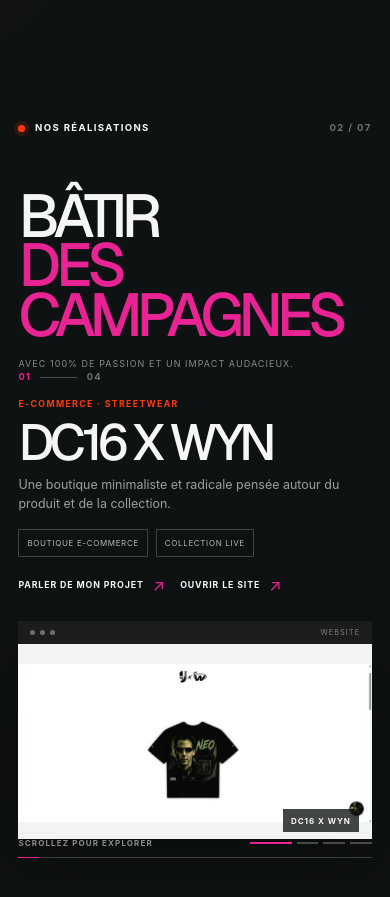
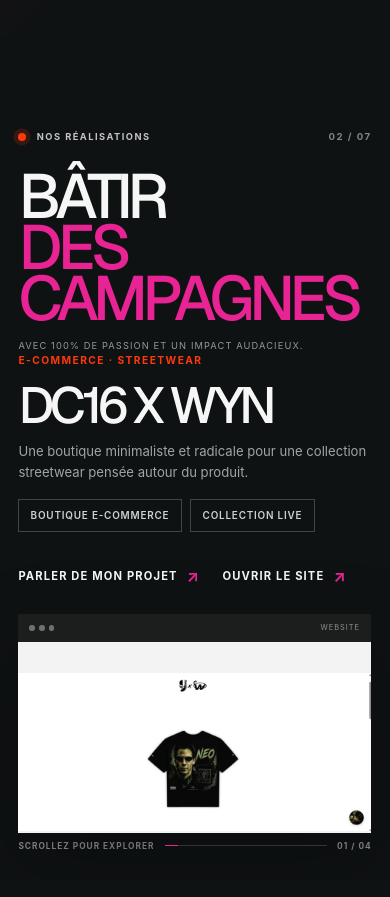
Before and after one commit to Maleklabbaci/WEBSITE-iVISION, a React (Vite) app: page / in a window 390 px wide. Shown: the part 1640-2537 px from the top of the page. Built offline with nearby package versions, Linux system fonts and the light colour scheme.

Commit message:
revert: remove latest scroll redesign

```diff
--- a/components/PortfolioGallery.tsx
+++ b/components/PortfolioGallery.tsx
@@ -2,124 +2,68 @@ import React, { useEffect, useRef, useState } from 'react';
 import { trackEvent } from '../lib/analytics';
 import type { Language } from '../lib/translations';
 
-interface Project {
-  id: number;
-  name: string;
-  sector: string;
-  summary: string;
-  results: string[];
-  media: string;
-  website: string;
-}
-
+interface Project { id: number; name: string; sector: string; summary: string; results: string[]; media: string; website: string }
 const projects: Project[] = [
-  { id: 1, name: 'DC16 X WYN', sector: 'E-commerce · streetwear', summary: 'Une boutique minimaliste et radicale pensée autour du produit et de la collection.', results: ['Boutique e-commerce', 'Collection live'], media: '/images/project-dc16.webp', website: 'https://dc16.shop/' },
-  { id: 2, name: 'MoveSmart', sector: 'Immobilier · Dubai', summary: 'Une expérience premium pour présenter les opportunités, la résidence et la création d’entreprise aux Émirats.', results: ['Hero immersif', 'Parcours conseil'], media: '/images/project-movesmart.webp', website: 'https://movesmart-ecru.vercel.app/' },
-  { id: 3, name: 'Fidali', sector: 'SaaS · fidélité digitale', summary: 'Un produit SaaS clair qui transforme les cartes papier en programme de fidélité digital.', results: ['Produit SaaS', 'Onboarding digital'], media: '/images/project-fidali.webp', website: 'https://fidali.vercel.app/' },
-  { id: 4, name: 'White Aura', sector: 'Cosmétiques · e-commerce', summary: 'Une boutique beauté immersive qui met en scène la nature, les produits et l’histoire de la marque.', results: ['Boutique premium', '58 wilayas livrées'], media: '/images/project-white-aura.webp', website: 'https://white-aura.vercel.app/' },
+  { id: 1, name: 'DC16 X WYN', sector: 'E-commerce · streetwear', summary: 'Une boutique minimaliste et radicale pour une collection streetwear pensée autour du produit.', results: ['Boutique e-commerce', 'Collection live'], media: '/images/project-dc16.webp', website: 'https://dc16.shop/' },
+  { id: 2, name: 'MoveSmart', sector: 'Immobilier · Dubai', summary: 'Une expérience premium pour présenter les opportunités immobilières, la création d’entreprise et la résidence aux Émirats.', results: ['Hero immersif', 'Parcours conseil'], media: '/images/project-movesmart.webp', website: 'https://movesmart-ecru.vercel.app/' },
+  { id: 3, name: 'Fidali', sector: 'SaaS · fidélité digitale', summary: 'Un produit SaaS clair qui transforme les cartes papier en programme de fidélité digital pour les commerçants algériens.', results: ['Produit SaaS', 'Onboarding digital'], media: '/images/project-fidali.webp', website: 'https://fidali.vercel.app/' },
+  { id: 4, name: 'White Aura', sector: 'Cosmétiques · e-commerce', summary: 'Une boutique beauté immersive qui met en scène la nature, les produits et l’histoire de la marque.', results: ['Boutique premium', '58 wilayas livrées'], media: '/images/project-white-aura.webp', website: 'https://white-aura.vercel.app/' }
 ];
-
 const copy = {
-  fr: { label: 'NOS RÉALISATIONS', kicker: 'SCROLL STORY / 04 PROJETS', building: 'BÂTIR', words: ['DES CAMPAGNES', 'DES MARQUES', 'DU CONTENU', 'DES SITES'], ending: 'AVEC 100% DE PASSION ET UN IMPACT AUDACIEUX.', view: 'Ouvrir le site', quote: 'Parler de mon projet', scrollHint: 'SCROLLEZ POUR EXPLORER', website: 'WEBSITE' },
-  en: { label: 'OUR WORK', kicker: 'SCROLL STORY / 04 PROJECTS', building: 'BUILDING', words: ['CAMPAIGNS', 'BRANDS', 'CONTENT', 'WEBSITES'], ending: 'WITH 100% PASSION & BOLD IMPACT.', view: 'Open the site', quote: 'Talk about my project', scrollHint: 'SCROLL TO EXPLORE', website: 'WEBSITE' },
-  ar: { label: 'أعمالنا', kicker: 'قصة التمرير / ٠٤ مشاريع', building: 'نبني', words: ['حملات', 'علامات', 'محتوى', 'مواقع'], ending: 'بشغف وتأثير جريء.', view: 'فتح الموقع', quote: 'تحدث عن مشروعي', scrollHint: 'مرر للاستكشاف', website: 'WEBSITE' },
+  fr: { label: 'NOS RÉALISATIONS', building: 'BÂTIR', words: ['DES CAMPAGNES', 'DES MARQUES', 'DU CONTENU', 'DES SITES'], ending: 'AVEC 100% DE PASSION ET UN IMPACT AUDACIEUX.', view: 'Ouvrir le site', quote: 'Parler de mon projet', scrollHint: 'SCROLLEZ POUR EXPLORER' },
+  en: { label: 'OUR WORK', building: 'BUILDING', words: ['CAMPAIGNS', 'BRANDS', 'CONTENT', 'WEBSITES'], ending: 'WITH 100% PASSION & BOLD IMPACT.', view: 'Open the site', quote: 'Talk about my project', scrollHint: 'SCROLL TO EXPLORE' },
+  ar: { label: 'أعمالنا', building: 'نبني', words: ['حملات', 'علامات', 'محتوى', 'مواقع'], ending: 'بشغف وتأثير جريء.', view: 'فتح الموقع', quote: 'تحدث عن مشروعي', scrollHint: 'مرر للاستكشاف' }
 };
 
-interface PortfolioGalleryProps {
-  language: Language;
-  onQuoteClick: () => void;
-}
-
+interface PortfolioGalleryProps { language: Language; onQuoteClick: () => void }
 const PortfolioGallery: React.FC<PortfolioGalleryProps> = ({ language, onQuoteClick }) => {
   const t = copy[language];
-  const sectionRef = useRef<HTMLElement>(null);
+  const ref = useRef<HTMLElement>(null);
+  const [visible, setVisible] = useState(false);
   const [progress, setProgress] = useState(0);
   const activeIndex = Math.min(projects.length - 1, Math.floor(progress * projects.length));
   const selected = projects[activeIndex];
 
   useEffect(() => {
-    projects.forEach(({ media }) => {
-      const image = new Image();
-      image.decoding = 'async';
-      image.src = media;
-    });
+    projects.forEach((project) => { const image = new Image(); image.src = project.media; });
   }, []);
-
   useEffect(() => {
+    const observer = new IntersectionObserver(([entry]) => setVisible(entry.isIntersecting), { threshold: .08 });
+    if (ref.current) observer.observe(ref.current);
+    return () => observer.disconnect();
+  }, []);
+  useEffect(() => {
+    if (!visible) return;
     let frame = 0;
-    const updateProgress = () => {
-      if (!sectionRef.current) return;
-      const rect = sectionRef.current.getBoundingClientRect();
-      const distance = Math.max(sectionRef.current.offsetHeight - window.innerHeight, 1);
-      setProgress(Math.min(0.9999, Math.max(0, -rect.top / distance)));
+    const update = () => {
+      if (!ref.current) return;
+      const rect = ref.current.getBoundingClientRect();
+      const scrollable = Math.max(ref.current.offsetHeight - window.innerHeight, 1);
+      const next = Math.min(0.9999, Math.max(0, -rect.top / scrollable));
+      setProgress(next);
       frame = 0;
     };
-    const onScroll = () => {
-      if (!frame) frame = window.requestAnimationFrame(updateProgress);
-    };
-    updateProgress();
+    const onScroll = () => { if (!frame) frame = window.requestAnimationFrame(update); };
+    update();
     window.addEventListener('scroll', onScroll, { passive: true });
     window.addEventListener('resize', onScroll);
-    return () => {
-      window.removeEventListener('scroll', onScroll);
-      window.removeEventListener('resize', onScroll);
-      if (frame) window.cancelAnimationFrame(frame);
-    };
-  }, []);
-
-  useEffect(() => {
-    trackEvent('view_case_study', { case_name: selected.name });
-  }, [selected.name]);
+    return () => { window.removeEventListener('scroll', onScroll); window.removeEventListener('resize', onScroll); if (frame) window.cancelAnimationFrame(frame); };
+  }, [visible]);
+  useEffect(() => { trackEvent('view_case_study', { case_name: selected.name }); }, [selected.name]);
 
   return (
-    <section ref={sectionRef} id="etudes-de-cas" className="iv-work-scroll" aria-label={t.label}>
-      <div className="iv-work-sticky">
-        <div className="iv-work-topline">
-          <span className="iv-work-status"><i aria-hidden="true" />{t.label}</span>
-          <span className="iv-work-kicker">{t.kicker}</span>
-          <span className="iv-work-section-number">02 / 07</span>
+    <section ref={ref} id="etudes-de-cas" className={`pipam-work-scroll ${visible ? 'is-visible' : ''}`}>
+      <div className="pipam-work-sticky">
+        <div className="pipam-section-meta"><span className="pipam-pulse" />{t.label}<span className="pipam-section-number">02 / 07</span></div>
+        <div className="pipam-work-scroll-head"><h2><span>{t.building}</span><span className="pipam-changing-word" key={selected.id}>{t.words[activeIndex]}</span></h2><p>{t.ending}</p></div>
+        <div className="pipam-work-scroll-stage">
+          <div className="pipam-work-scroll-copy"><span>{selected.sector}</span><h3 key={selected.id}>{selected.name}</h3><p>{selected.summary}</p><div className="pipam-work-results">{selected.results.map((result) => <strong key={result}>{result}</strong>)}</div><div className="pipam-project-actions"><button type="button" className="pipam-text-link" onClick={onQuoteClick}><span>{t.quote}</span><span aria-hidden="true">↗</span></button><a className="pipam-text-link" href={selected.website} target="_blank" rel="noopener noreferrer"><span>{t.view}</span><span aria-hidden="true">↗</span></a></div></div>
+          <a className="pipam-website-frame" key={selected.id} href={selected.website} target="_blank" rel="noopener noreferrer" aria-label={`${selected.name} — ouvrir le site`}><div className="pipam-website-frame-bar"><span /><span /><span /><small>WEBSITE</small></div><img src={selected.media} alt={`${selected.name} — aperçu du site`} loading="lazy" decoding="async" /></a>
         </div>
-
-        <div className="iv-work-heading">
-          <h2>
-            <span>{t.building}</span>
-            <span key={selected.id} className="iv-work-changing-word">{t.words[activeIndex]}</span>
-          </h2>
-          <p>{t.ending}</p>
-        </div>
-
-        <div className="iv-work-stage">
-          <div className="iv-work-copy" key={selected.id}>
-            <div className="iv-work-project-index"><span>0{selected.id}</span><b /> <span>0{projects.length}</span></div>
-            <span className="iv-work-sector">{selected.sector}</span>
-            <h3>{selected.name}</h3>
-            <p>{selected.summary}</p>
-            <div className="iv-work-results" aria-label="Résultats du projet">
-              {selected.results.map((result) => <span key={result}>{result}</span>)}
-            </div>
-            <div className="iv-work-actions">
-              <button type="button" onClick={onQuoteClick} className="iv-work-link"><span>{t.quote}</span><b aria-hidden="true">↗</b></button>
-              <a href={selected.website} target="_blank" rel="noopener noreferrer" className="iv-work-link"><span>{t.view}</span><b aria-hidden="true">↗</b></a>
-            </div>
-          </div>
-
-          <a href={selected.website} target="_blank" rel="noopener noreferrer" className="iv-work-frame" aria-label={`${selected.name} — ${t.view}`}>
-            <div className="iv-work-frame-bar"><span /><span /><span /><small>{t.website}</small></div>
-            <div className="iv-work-frame-image">
-              <img key={selected.id} src={selected.media} alt={`${selected.name} — aperçu du site`} decoding="async" />
-              <span className="iv-work-frame-caption">{selected.name}</span>
-            </div>
-          </a>
-        </div>
-
-        <div className="iv-work-bottomline">
-          <span>{t.scrollHint}</span>
-          <div className="iv-work-progress" aria-hidden="true"><i style={{ transform: `scaleX(${Math.max(0.06, progress)})` }} /></div>
-          <div className="iv-work-dots" aria-hidden="true">{projects.map((project) => <i key={project.id} className={selected.id === project.id ? 'is-active' : ''} />)}</div>
-        </div>
+        <div className="pipam-work-scroll-footer"><span>{t.scrollHint}</span><div className="pipam-scroll-progress"><i style={{ transform: `scaleX(${Math.max(.08, progress)})` }} /></div><span>0{activeIndex + 1} / 0{projects.length}</span></div>
       </div>
+      <div className="pipam-work-scroll-steps" aria-label="Projets iVISION">{projects.map((project) => <div key={project.id} className={`pipam-work-step ${selected.id === project.id ? 'is-active' : ''}`} aria-label={project.name} />)}</div>
     </section>
   );
 };
-
 export default PortfolioGallery;
--- a/index.html
+++ b/index.html
@@ -1291,80 +1291,6 @@
         .pipam-work-scroll-stage { margin: 0 !important; }
         .pipam-website-frame { max-height: 26vh !important; }
       }
-      /* ===== IVISION SCROLL STORYTELLING ===== */
-      .iv-work-scroll { position: relative; height: 430vh; background: #0f1213; color: #f6f6f6; }
-      .iv-work-sticky { position: sticky; top: 0; z-index: 2; display: grid; grid-template-rows: auto auto minmax(0, 1fr) auto; box-sizing: border-box; height: 100svh; min-height: 680px; padding: clamp(5rem, 7vw, 7.4rem) 4.8vw 2rem; overflow: hidden; }
-      .iv-work-topline, .iv-work-bottomline { display: grid; align-items: center; gap: 1rem; color: rgba(246,246,246,.54); font-size: .6rem; font-weight: 700; letter-spacing: .14em; line-height: 1; text-transform: uppercase; }
-      .iv-work-topline { grid-template-columns: auto 1fr auto; }
-      .iv-work-status { display: inline-flex; align-items: center; gap: .62rem; color: #f6f6f6; }
-      .iv-work-status i { display: block; width: .42rem; height: .42rem; border-radius: 50%; background: #ff390c; box-shadow: 0 0 0 .25rem rgba(255,57,12,.14); }
-      .iv-work-kicker { justify-self: center; color: rgba(246,246,246,.36); }
-      .iv-work-section-number { color: rgba(246,246,246,.42); }
-      .iv-work-heading { width: min(100%, 82rem); margin: clamp(3rem, 7vh, 6rem) auto 0; }
-      .iv-work-heading h2 { margin: 0; color: #f6f6f6; font-family: 'Geist', 'Open Sans', sans-serif; font-size: clamp(4rem, 9.4vw, 10.8rem); font-weight: 500; letter-spacing: -.09em; line-height: .8; }
-      .iv-work-heading h2 span { display: block; }
-      .iv-work-changing-word { color: #e82393; animation: iv-work-word-in .55s cubic-bezier(.23,1,.32,1) both; }
-      .iv-work-heading p { max-width: 28rem; margin: 1.6rem 0 0; color: rgba(246,246,246,.52); font-size: .68rem; letter-spacing: .12em; line-height: 1.5; text-transform: uppercase; }
-      .iv-work-stage { display: grid; grid-template-columns: minmax(0, .78fr) minmax(22rem, 1fr); align-items: center; gap: clamp(2.5rem, 9vw, 9rem); width: min(100%, 82rem); min-height: 0; margin: 0 auto; }
-      .iv-work-copy { width: min(100%, 25rem); animation: iv-work-copy-in .55s cubic-bezier(.23,1,.32,1) both; }
-      .iv-work-project-index { display: flex; align-items: center; gap: .6rem; margin-bottom: 1.45rem; color: rgba(246,246,246,.42); font-size: .58rem; font-weight: 700; letter-spacing: .12em; }
-      .iv-work-project-index span:first-child { color: #e82393; }
-      .iv-work-project-index b { display: block; width: 2.3rem; height: 1px; background: rgba(246,246,246,.25); }
-      .iv-work-sector { display: block; margin-bottom: 1rem; color: #ff390c; font-size: .62rem; font-weight: 700; letter-spacing: .15em; text-transform: uppercase; }
-      .iv-work-copy h3 { margin: 0 0 1.2rem; color: #f6f6f6; font-family: 'Geist', 'Open Sans', sans-serif; font-size: clamp(2.8rem, 5.7vw, 6.2rem); font-weight: 500; letter-spacing: -.08em; line-height: .84; text-transform: uppercase; }
-      .iv-work-copy > p { max-width: 24rem; margin: 0 0 1.5rem; color: rgba(246,246,246,.62); font-size: .86rem; line-height: 1.65; }
-      .iv-work-results { display: flex; flex-wrap: wrap; gap: .5rem; margin-bottom: 1.8rem; }
-      .iv-work-results span { border: 1px solid rgba(246,246,246,.22); padding: .55rem .7rem; color: rgba(246,246,246,.72); font-size: .57rem; letter-spacing: .08em; text-transform: uppercase; }
-      .iv-work-actions { display: flex; flex-wrap: wrap; gap: 1.15rem; }
-      .iv-work-link { display: inline-flex; align-items: center; gap: .55rem; border: 0; padding: 0; background: transparent; color: #f6f6f6; font: inherit; font-size: .62rem; font-weight: 700; letter-spacing: .1em; text-decoration: none; text-transform: uppercase; }
-      .iv-work-link b { color: #e82393; font-size: 1rem; font-weight: 400; transition: transform .2s cubic-bezier(.23,1,.32,1); }
-      .iv-work-link:hover b, .iv-work-link:focus-visible b { transform: translate(3px, -3px); }
-      .iv-work-link:focus-visible { outline: 1px solid #e82393; outline-offset: .4rem; }
-      .iv-work-frame { display: block; width: min(100%, 40rem); justify-self: end; overflow: hidden; background: #f3f3f3; box-shadow: 0 2rem 5rem rgba(0,0,0,.3); text-decoration: none; }
-      .iv-work-frame-bar { display: flex; align-items: center; gap: .28rem; height: 1.8rem; padding: 0 .72rem; background: #1b1d1d; }
-      .iv-work-frame-bar > span { width: .34rem; height: .34rem; border-radius: 50%; background: rgba(246,246,246,.38); }
-      .iv-work-frame-bar small { margin-left: auto; color: rgba(246,246,246,.45); font-size: .46rem; letter-spacing: .14em; }
-      .iv-work-frame-image { position: relative; aspect-ratio: 16 / 9; overflow: hidden; background: #f3f3f3; }
-      .iv-work-frame-image img { display: block; width: 100%; height: 100%; object-fit: contain; object-position: center; animation: iv-work-frame-in .65s cubic-bezier(.23,1,.32,1) both; }
-      .iv-work-frame-caption { position: absolute; right: .8rem; bottom: .65rem; padding: .35rem .5rem; background: rgba(15,18,19,.78); color: #f6f6f6; font-size: .5rem; font-weight: 700; letter-spacing: .12em; text-transform: uppercase; }
-      .iv-work-bottomline { grid-template-columns: auto minmax(5rem, 1fr) auto; gap: 1rem; }
-      .iv-work-progress { height: 1px; overflow: hidden; background: rgba(246,246,246,.2); }
-      .iv-work-progress i { display: block; width: 100%; height: 100%; background: #e82393; transform-origin: left; transition: transform .18s linear; }
-      .iv-work-dots { display: flex; align-items: center; gap: .32rem; }
-      .iv-work-dots i { display: block; width: 1.35rem; height: 2px; background: rgba(246,246,246,.25); transition: width .3s cubic-bezier(.23,1,.32,1), background .3s ease; }
-      .iv-work-dots i.is-active { width: 2.6rem; background: #e82393; }
-      @keyframes iv-work-word-in { from { opacity: 0; transform: translateY(1.5rem); } to { opacity: 1; transform: translateY(0); } }
-      @keyframes iv-work-copy-in { from { opacity: 0; transform: translateX(-1.2rem); } to { opacity: 1; transform: translateX(0); } }
-      @keyframes iv-work-frame-in { from { opacity: 0; transform: translateY(1.4rem) scale(.985); } to { opacity: 1; transform: translateY(0) scale(1); } }
-      @media (max-width: 760px) {
-        .iv-work-scroll { height: 500vh; }
-        .iv-work-sticky { min-height: 640px; padding: 5.4rem 1.15rem 1.45rem; }
-        .iv-work-topline { grid-template-columns: 1fr auto; gap: .7rem; }
-        .iv-work-kicker { display: none; }
-        .iv-work-heading { margin-top: 3.6rem; }
-        .iv-work-heading h2 { font-size: clamp(3.4rem, 15.5vw, 6.3rem); line-height: .82; }
-        .iv-work-heading p { max-width: 20rem; margin-top: 1.1rem; font-size: .56rem; }
-        .iv-work-stage { display: flex; flex-direction: column; align-items: stretch; justify-content: center; gap: 1.5rem; width: 100%; }
-        .iv-work-copy { width: min(100%, 23rem); }
-        .iv-work-project-index { margin-bottom: .8rem; }
-        .iv-work-sector { margin-bottom: .7rem; font-size: .55rem; }
-        .iv-work-copy h3 { margin-bottom: .75rem; font-size: clamp(2.55rem, 13vw, 5rem); }
-        .iv-work-copy > p { margin-bottom: 1rem; font-size: .78rem; line-height: 1.5; }
-        .iv-work-results { margin-bottom: 1rem; }
-        .iv-work-results span { padding: .42rem .5rem; font-size: .5rem; }
-        .iv-work-actions { gap: .9rem; }
-        .iv-work-link { font-size: .55rem; }
-        .iv-work-frame { width: 100%; max-width: 29rem; justify-self: stretch; align-self: center; }
-        .iv-work-frame-bar { height: 1.45rem; }
-        .iv-work-bottomline { grid-template-columns: auto 1fr; gap: .6rem; font-size: .5rem; }
-        .iv-work-dots { grid-column: 2; justify-self: end; }
-        .iv-work-progress { grid-column: 1 / -1; grid-row: 2; }
-      }
-      @media (prefers-reduced-motion: reduce) {
-        .iv-work-changing-word, .iv-work-copy, .iv-work-frame-image img { animation: none; }
-        .iv-work-link b, .iv-work-dots i, .iv-work-progress i { transition: none; }
-      }
-
         </style>
   </head>
   <body>
```
